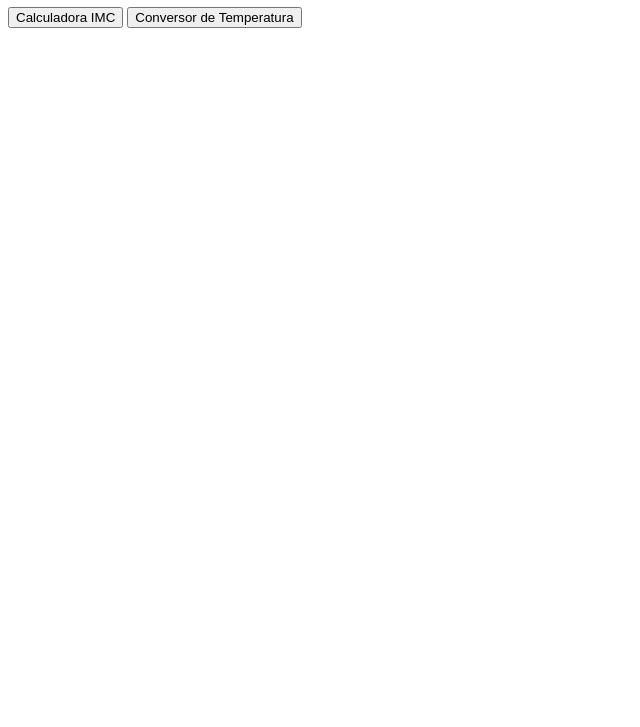
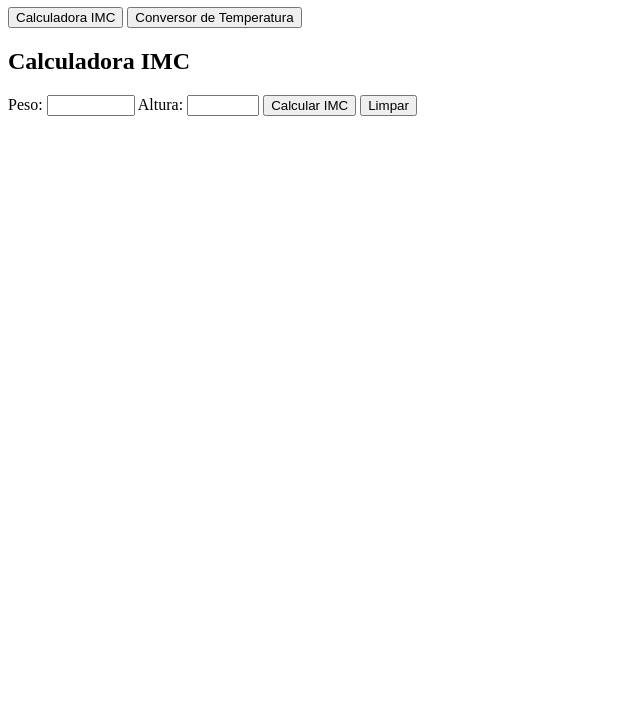
Before and after one commit to evypersonal/logica-de-programacao-js, a plain HTML site: page index.html in a window 1280 px wide. Shown: the part 73-800 px from the top of the page, without its empty margins (0-640 px from the left). Drawn offline with Linux system fonts and the light colour scheme.

Commit message:
Incluindo script da função imc no html

```diff
--- a/index.html
+++ b/index.html
@@ -7,10 +7,33 @@
 </head>
 <body>
     <h1>Programas</h1>
+    <!-- TODO: eliminar esses botões -->
     <button type="button" onclick="calculaIMC()">Calculadora IMC</button>
     <button type="button" onclick="converteTemperatura()">Conversor de Temperatura</button>
 
+    <h2>Calculadora IMC</h2>
+    <form>
+        <label for="peso">Peso:</label>
+        <input type="number" id="peso" step="0.5" min="0" max="1000">
+
+        <label for="altura">Altura:</label>
+        <input type="number" id="altura" step="0.01" min="0" max="3">
+
+        <button type="button" id="btCalcImc">Calcular IMC</button>
+        <button type="reset">Limpar</button>
+    </form>
+
     <script src="desafio2-function.js"></script>
     <script src="desafio3-function.js"></script>
+
+    <script>
+        document.querySelector('#btCalcImc'),addEventListener('click', function(){
+            const
+                peso = document.querySelector('#peso').value,
+                altura = document.querySelector('#altura').value,
+                imc = calculaIMC(peso, altura);
+                console.log(imc);
+        })
+    </script>
 </body>
 </html>
```
